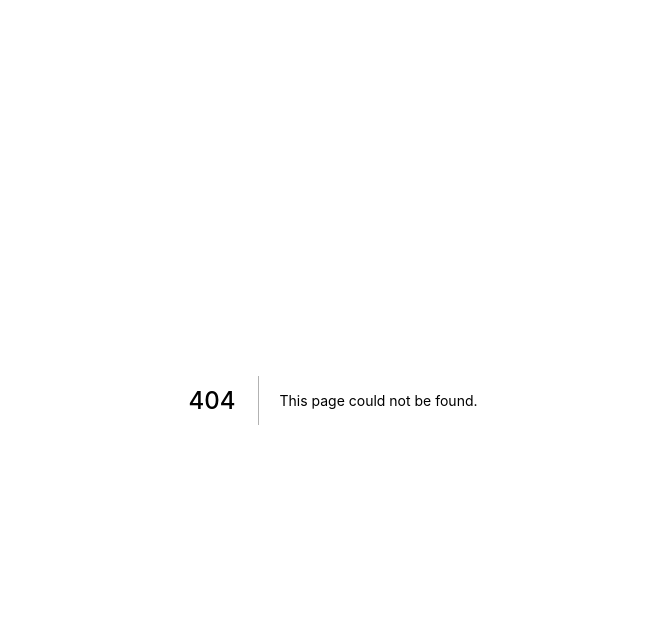
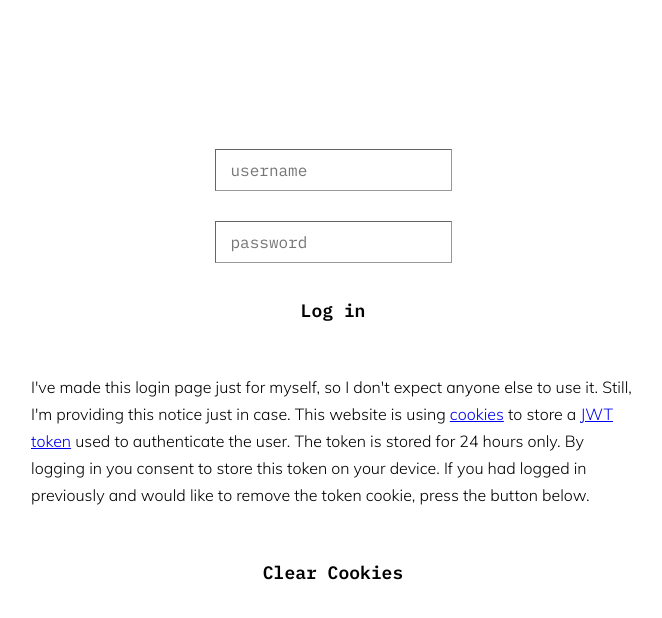
Before and after one commit to AlexKLWS/lws-blog-nextjs, a Next.js app: page /login/LoginView in a window 1280 px wide. Before the commit this address had no page. Shown: the top 618 px of the page, without its empty margins (307-969 px from the left). Built offline with nearby package versions, Linux system fonts and the light colour scheme; what inversify would draw is missing.

Commit message:
Add login page

```diff
--- /dev/null
+++ b/pages/login/Login.module.scss
@@ -0,0 +1,27 @@
+@import '../../styles/config';
+@import '../../styles/shared-mixins';
+@import '../../styles/shared-elements';
+
+.LoginContainer {
+  display: flex;
+  flex-direction: column;
+  justify-content: center;
+  align-items: center;
+  height: 650px;
+}
+
+.LoginInput {
+  @include input-mixin;
+  margin-bottom: 30px;
+}
+
+.LoginGDPRInfo {
+  @include normal;
+  font-size: 15px;
+  padding: 30px 24px;
+
+  @media (min-width: $breakpoint-desktop-or-laptop) {
+    font-size: 16px;
+    padding: 30px 82px;
+  }
+}
--- /dev/null
+++ b/pages/login/LoginView.tsx
@@ -0,0 +1,68 @@
+import DefaultLayoutWrapper from 'components/DefaultLayoutWrapper/DefaultLayoutWrapper'
+import React, { useState } from 'react'
+
+import styles from './Login.module.scss'
+
+interface Props {
+  onLoginPress: (username: string, password: string) => void
+  onClearCookiesPress: () => void
+}
+
+const LoginView: React.FC<Props> = (props: Props) => {
+  const [username, setUsername] = useState('')
+  const [password, setPassword] = useState('')
+
+  const onUsernameInputValueChange = (event: React.ChangeEvent<HTMLInputElement>) => {
+    setUsername(event.target.value)
+  }
+
+  const onPasswordInputValueChange = (event: React.ChangeEvent<HTMLInputElement>) => {
+    setPassword(event.target.value)
+  }
+
+  const onKeyDown = (event: any) => {
+    if (event.key === 'Enter') {
+      event.preventDefault()
+      props.onLoginPress(username, password)
+    }
+  }
+
+  return (
+    <DefaultLayoutWrapper hideFooter hideHeader>
+      <div className={styles.LoginContainer}>
+        <input
+          className={styles.LoginInput}
+          placeholder='username'
+          value={username}
+          onChange={onUsernameInputValueChange}
+        />
+        <input
+          className={styles.LoginInput}
+          type='password'
+          placeholder='password'
+          value={password}
+          onChange={onPasswordInputValueChange}
+          onKeyDown={onKeyDown}
+        />
+        <input
+          className='App-button'
+          onClick={() => {
+            props.onLoginPress(username, password)
+          }}
+          type='submit'
+          value='Log in'
+        />
+        <p className={styles.LoginGDPRInfo}>
+          I've made this login page just for myself, so I don't expect anyone else to use it. Still, I'm providing this
+          notice just in case. This website is using <a href='https://en.wikipedia.org/wiki/HTTP_cookie'>cookies</a> to
+          store a <a href='https://jwt.io/introduction/'>JWT token</a> used to authenticate the user. The token is
+          stored for 24 hours only. By logging in you consent to store this token on your device. If you had logged in
+          previously and would like to remove the token cookie, press the button below.
+        </p>
+        <input className='App-button' onClick={props.onClearCookiesPress} type='submit' value='Clear Cookies' />
+      </div>
+    </DefaultLayoutWrapper>
+  )
+}
+
+export default LoginView
--- /dev/null
+++ b/pages/login/index.ts
@@ -0,0 +1,3 @@
+import LoginController from './LoginControler'
+
+export default LoginController
```
Also changed, not shown: pages/login/LoginControler.tsx (added, +34 -0 lines).
